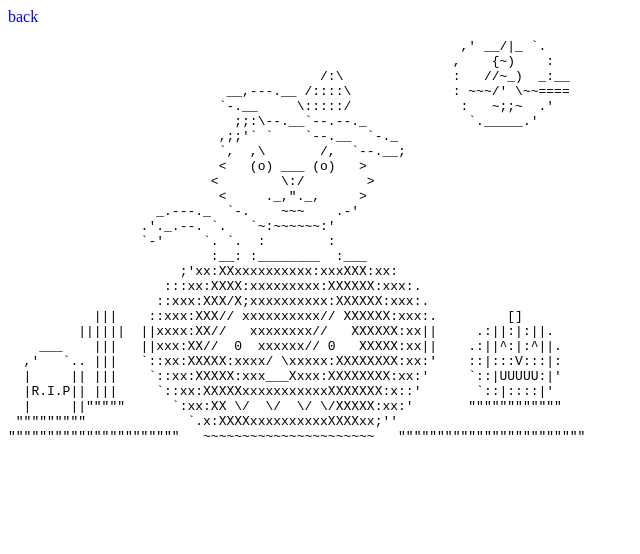
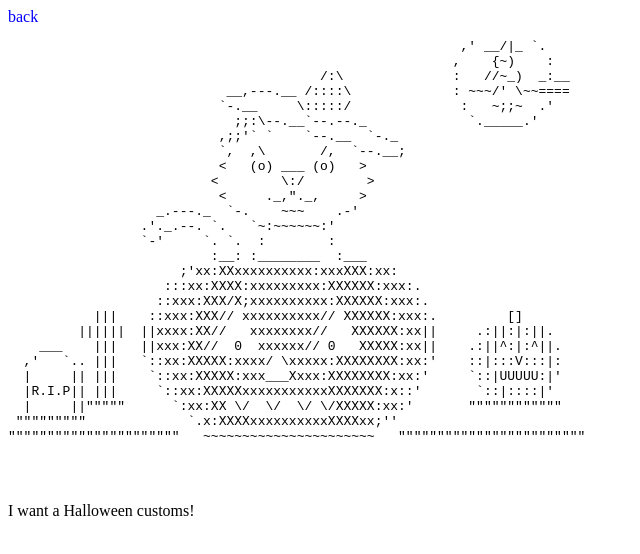
Before and after one commit to jennjiang/BFA-TA-interative1, a plain HTML site: page ASCII/cat2.html in a window 1280 px wide. Shown: the whole page, without its empty margins (0-640 px from the left). Drawn offline with Linux system fonts and the light colour scheme.

Commit message:
interative
change text

```diff
--- a/ASCII/cat2.html
+++ b/ASCII/cat2.html
@@ -37,5 +37,6 @@
 
 
      	</pre>
+      I want a Halloween customs!
     </body>
   </html>
```
Also changed, not shown: 1 other file.
